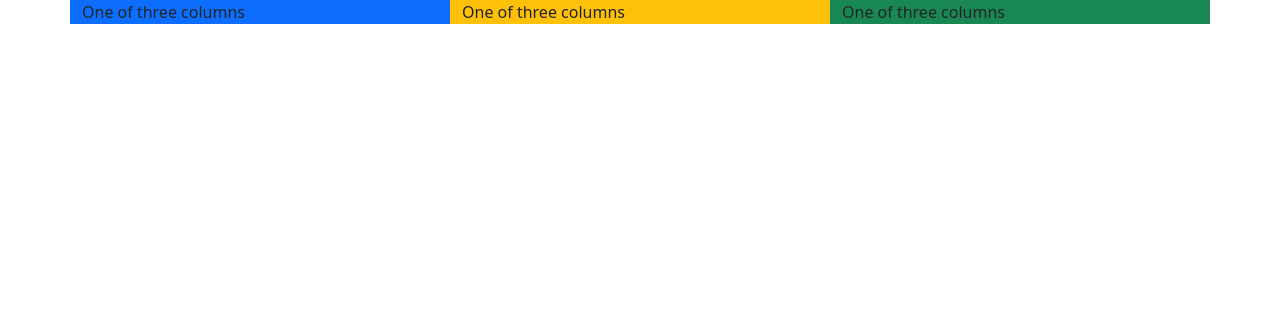
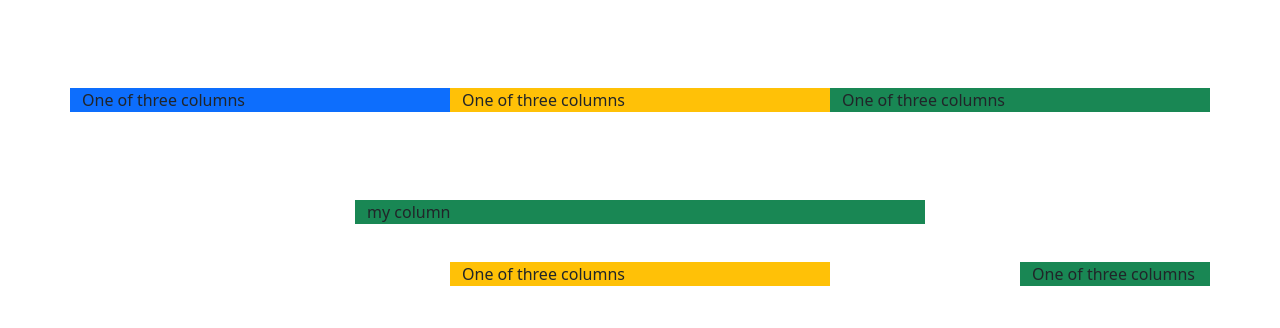
Before and after one commit to devedoping/Free-Bootstrap-Tutorial, a plain HTML site: page index.html in a window 1280 px wide. Drawn offline with Linux system fonts and the light colour scheme.

Commit message:
play with columns

```diff
--- a/index.html
+++ b/index.html
@@ -11,14 +11,27 @@
 </head>
 <body>
     <div class="container">
-        <div class="row">
-            <div class="col-lg col-md-6 bg-primary">
+        <div class="row align-items-center" style="height: 200px;">
+            <div class="col-lg col-md-6 bg-primary order-lg-1 order-md-2 order-2">
                 One of three columns
             </div>
-            <div class="col-lg col-md-3 bg-warning">
+            <div class="col-lg col-md-3 bg-warning order-lg-2 order-md-1 order-1">
                 One of three columns
             </div>
-            <div class="col-lg col-md-3 bg-success">
+            <div class="col-lg col-md-3 bg-success order-lg-3 order-3">
+                One of three columns
+            </div>
+        </div>
+
+        <div class="row justify-content-center">
+            <div class="col-6 bg-success">my column</div>
+        </div>
+
+        <div class="row align-items-center" style="height: 100px;">
+            <div class="col-lg-4 offset-lg-4 col-md-3 bg-warning">
+                One of three columns
+            </div>
+            <div class="col-lg-2 offset-lg-2 col-md-3 bg-success">
                 One of three columns
             </div>
         </div>
```
